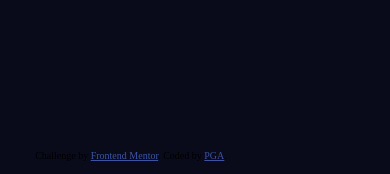
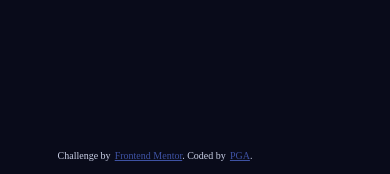
Before and after one commit to PGA-dev/challenge_1, a plain HTML site: page index.html in a window 390 px wide. Shown: the part 690-864 px from the top of the page. Drawn offline with Linux system fonts and the light colour scheme.

Commit message:
updated photo for mobile bottom and desktop updated color on attribution

```diff
--- a/preview.css
+++ b/preview.css
@@ -99,6 +99,7 @@ p{
     font-size: 10px;
     text-align: center;
     margin: 1rem 0rem 1rem;
+    color: rgb(201, 207, 230);
 }
 
 .attribution a {
@@ -209,10 +210,12 @@ p{
         font-size: 10px;
         text-align: center;
         padding-top: 5rem;
-        padding-right: 8rem;
+        padding-right: 5rem;
+        color: rgb(201, 207, 230);
     }
 
     .attribution a {
+        padding-left: .1rem;
         color: hsla(228, 45%, 44%,1);
     }
 }
```
Also changed, not shown: design/pga_desk.png (deleted), design/pga_desktop.png (added), design/pga_mobile_bottom.png.
